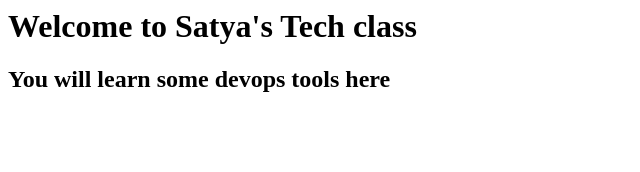
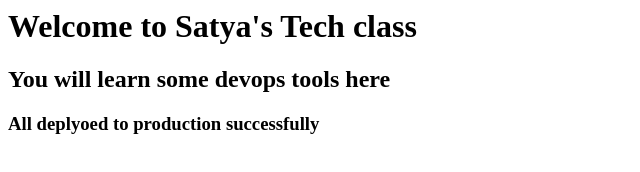
Before and after one commit to SatyaR-Git-Personal/JenkinsDemo, a plain HTML site: page index.html in a window 1280 px wide. Shown: the whole page, without its empty margins (0-640 px from the left). Drawn offline with Linux system fonts and the light colour scheme.

Commit message:
Commit to prod

```diff
--- a/index.html
+++ b/index.html
@@ -3,6 +3,7 @@
 	<body>
 	<h1> Welcome to Satya's Tech class </h1>
 	<h2> You will learn some devops tools here </h2>
+        <h3> All deplyoed to production successfully </h3>
 	</body>
 
 </html>
```
